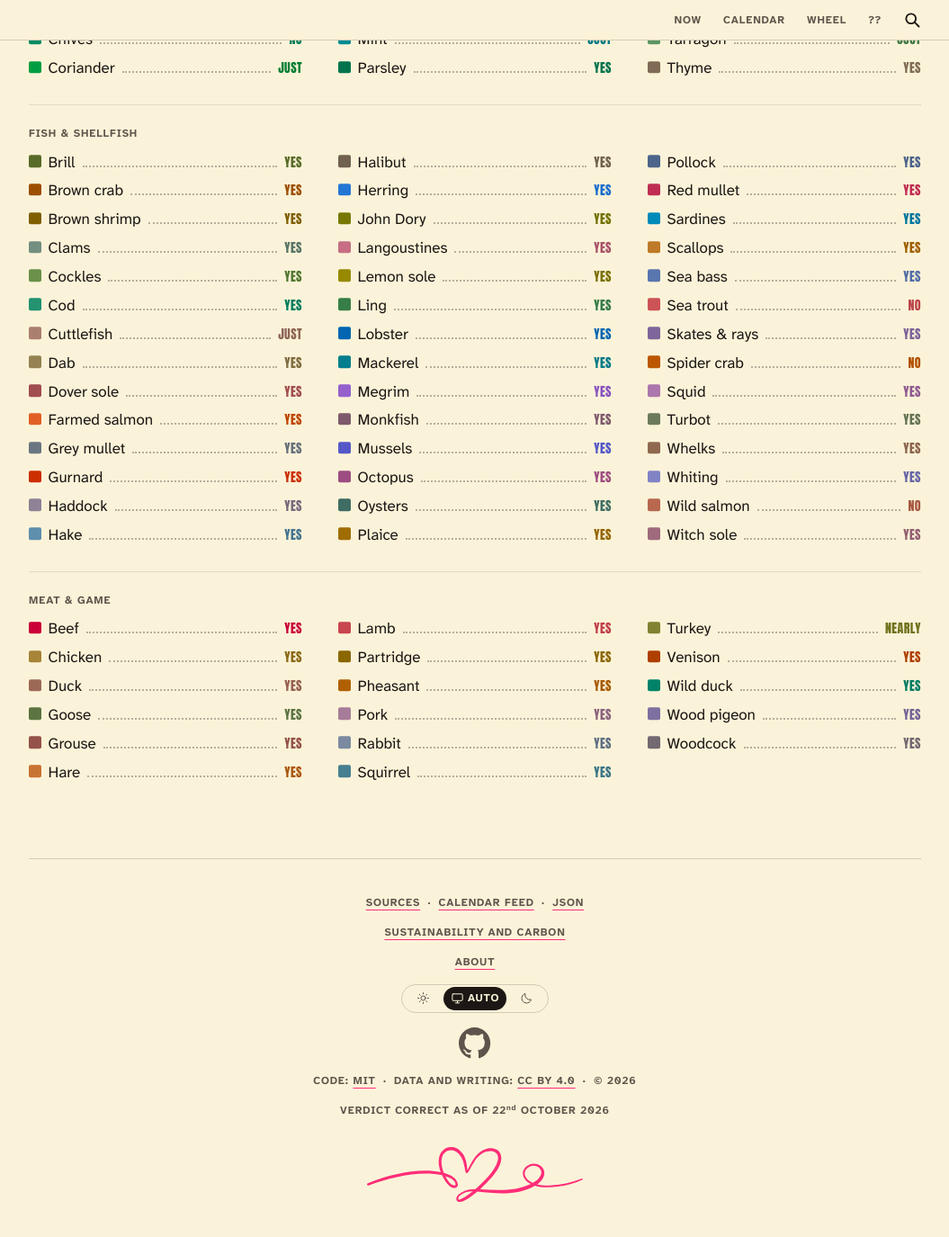
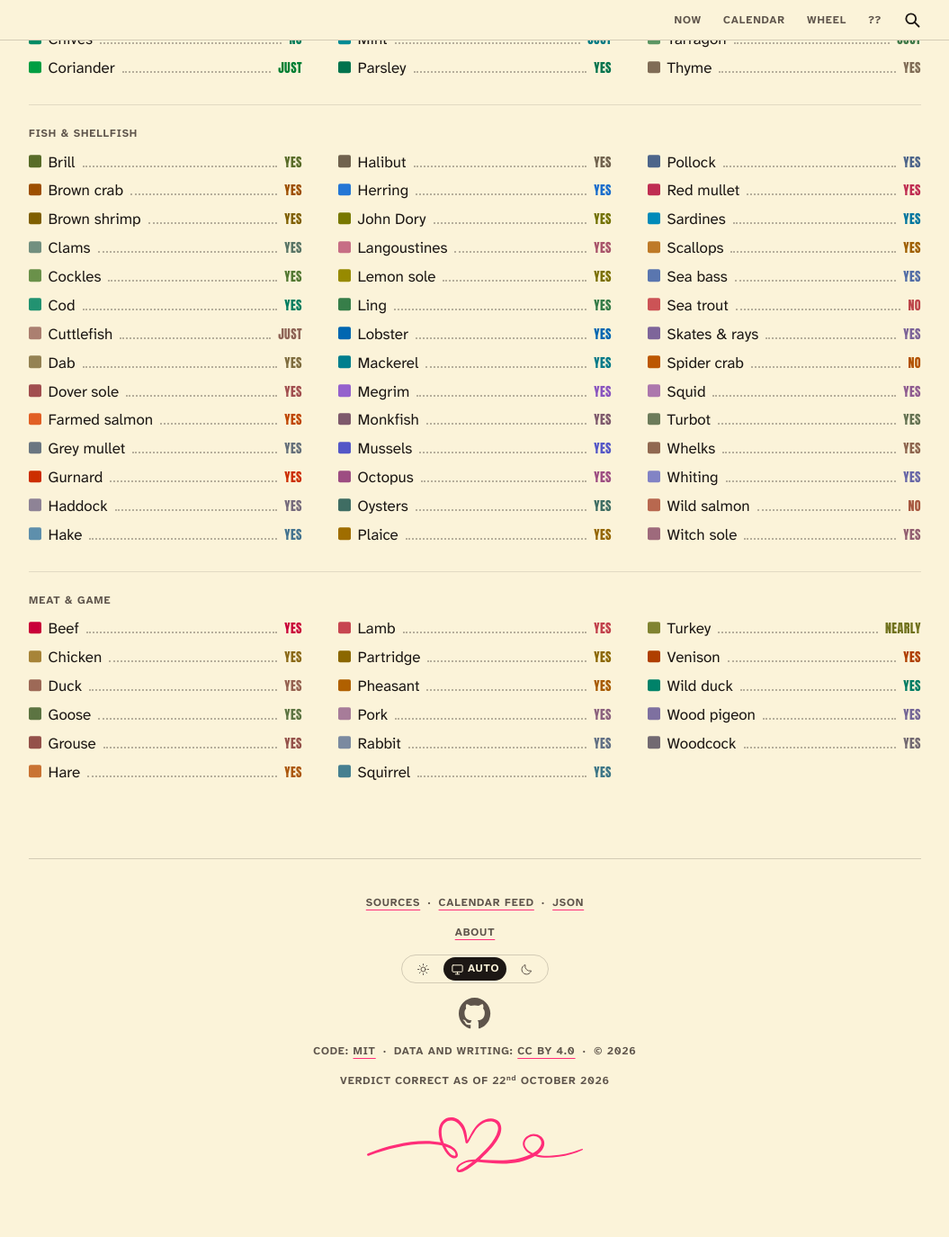
Before and after one commit to DeckOfPandas/is-it-rhubarb-yet, a Jekyll site: the page built from index.html, in a window 1280 px wide and 1400 px high, scrolled down 2678 px. Shown: the top 1375 px of the window at 90% size, without its empty margins (112-1167 px from the left). Built offline with Jekyll 4.4.1, drawn with Linux system fonts in a browser that asks for light colours; part of the change alters nothing that is shown.

Commit message:
(design) The header search goes home on Enter only; a never-food's card links to its page; the sustainability line leaves the footer
The header search went to home after 0.3s on one good match or 0.8s on
two or more letters, so a slow typist ("c", a pause, "a") was carried
off mid-word and a phone lost its keyboard with the word half typed.
Typing now only colours the word for one good match and offers its
completion; Enter (a phone's Go) asks home, as it always did.

The never card was a full stop with no link, though the never page has
the quotation, the share card and the ways on, and search is how anyone
finds it: it has "Tell me why →" now, Up and Down reach it and Enter
opens it. The no-match card alone has no action.

"Sustainability and carbon" is "Information coming soon." and had its
own line in every footer, a dead end one tap from every page; the line
goes until the page has content. The page stays, noindex, at its
reserved slug.

Co-Authored-By: Claude Fable 5.1 <noreply@anthropic.com>

```diff
--- a/_layouts/default.html
+++ b/_layouts/default.html
@@ -132,15 +132,15 @@ JPEG; every other page shows the home card.
   </main>
   {%- comment -%} Every word in the footer is caps, Atkinson 700, muted;
      every text link in it is underlined in pink at all times. Top to
-     bottom: the data links, Sustainability and carbon, About, the theme switch, GitHub, the
-     licences, the as-of date, the signature. {%- endcomment -%}
+     bottom: the data links, About, the theme switch, GitHub, the
+     licences, the as-of date, the signature. The sustainability page
+     is not linked until it has content. {%- endcomment -%}
   <footer class="site-footer">
     <nav class="footer-links" aria-label="About this site">
       <a href="{{ '/sources/' | relative_url }}">Sources</a>
       <a href="{{ '/sources/' | relative_url }}#calendar-feed">Calendar feed</a>
       <a href="{{ '/foods.json' | relative_url }}">JSON</a>
     </nav>
-    <p class="footer-about"><a href="{{ '/sustainability-and-carbon/' | relative_url }}">Sustainability and carbon</a></p>
     <p class="footer-about"><a href="{{ '/about/' | relative_url }}">About</a></p>
     {%- comment -%} A radio group, so the current choice is checked and
        announced; each input carries its spoken name, since the sun and the
--- a/assets/site.css
+++ b/assets/site.css
@@ -536,8 +536,11 @@ main:has(#kind-meat:checked) .ordered > .by-meat { display: block; }
 .one-dial .wheel { display: block; width: 100%; margin: 0; }
 .one-dial .month, .one-dial .today-label { display: none; }
 .wheel svg.mono .blend { stroke: var(--c); }
-.one-result.is-plain { grid-template-columns: minmax(0, 1fr); grid-template-areas: "text"; }
-.one-result.is-plain .one-more, .one-result.is-plain .one-hint, .one-result.is-plain .one-dial { display: none; }
+/* A plain card keeps its action ("Tell me why →" on a never-food's) but
+   not the keycap or the dial; nothing found has no action at all. */
+.one-result.is-plain { grid-template-columns: minmax(0, 1fr); grid-template-areas: "text" "more"; }
+.one-result.is-plain .one-hint, .one-result.is-plain .one-dial, .one-result.is-unknown .one-more { display: none; }
+.one-result.is-unknown { grid-template-areas: "text"; }
 /* On home the hero asks the question, so the answer leaves it out, unless
    the hero's word is not the food's name (an alias, a later word, a
    variety): then the card asks it in the food's own name (.asks). */
--- a/assets/site.js
+++ b/assets/site.js
@@ -786,18 +786,17 @@
   // The same field as home's hero, matched against search.json: a food's
   // name, the names its varieties are said by, its aliases and shared
   // words, one food per hit at its best tier. It never answers here; it
-  // asks home, /?q=…, which answers as it always does: as soon as typing
-  // pauses 0.3s on one good match (the one that colours the word), or
-  // 0.8s on two or more letters that find several foods or none; at once
-  // on Enter (a phone's Go), which with nothing typed goes to home as it
-  // is. Escape puts RHUBARB back and leaves the field. Leaving, its slot
+  // asks home, /?q=…, which answers as it always does, on Enter (a
+  // phone's Go), which with nothing typed goes to home as it is. Typing
+  // only colours the word for one good match and offers its completion.
+  // Escape puts RHUBARB back and leaves the field. Leaving, its slot
   // takes the hero's view-transition name, so the word flies into the
   // hero, and on a wide screen home keeps typing where it left off.
   var CARRY = "hook-carry";
   function initHeadSearch() {
     var input = document.getElementById("head-input");
     if (!input) return;
-    var index = [], timer = null, lead = null, hits = [];
+    var index = [], lead = null, hits = [];
     // The index is fetched when the field is first touched, not on every
     // page load; a field that already holds text fetches at once.
     var indexIn = null;
@@ -830,33 +829,29 @@
     }
     var field = hookField(input, { stacked: function () { return false; }, onChange: change });
     function go() {
-      clearTimeout(timer);
       var q = input.value.trim();
       input.parentElement.style.viewTransitionName = "search-word";
       try { sessionStorage.setItem(CARRY, "1"); } catch (e) {}
       location.href = BASE + (q ? "?q=" + encodeURIComponent(input.value) : "");
     }
+    // Typing only colours the word and offers a completion; the page
+    // changes on Enter (a phone's Go) alone, never on a timer, so a slow
+    // typist is not carried off mid-word.
     function change() {
-      clearTimeout(timer);
       var q = input.value.trim();
       hits = search(q);
       lead = hits.length && hits[0].tier <= 2 && !(hits[1] && hits[1].tier === hits[0].tier) ? hits[0].it : null;
       field.update(lead);
-      if (lead) timer = setTimeout(go, 300);
-      else if (fold(q).replace(/ /g, "").length >= 2) timer = setTimeout(go, 800);
     }
     input.form.addEventListener("submit", function (e) { e.preventDefault(); go(); });
     // One Escape does it all, a completion showing or not.
     input.addEventListener("keydown", function (e) {
       if (e.key !== "Escape") return;
       e.preventDefault();
-      clearTimeout(timer);
       input.value = "";
       field.update(null);
       input.blur();
     });
-    // Only typing goes: leaving the field stops a pending search.
-    input.addEventListener("blur", function () { clearTimeout(timer); });
     document.querySelectorAll(".search-link").forEach(function (a) {
       a.addEventListener("click", function (e) {
         e.preventDefault();
@@ -1043,14 +1038,16 @@
         one.classList.toggle("asks", !sameWords(heroWord(it, q), it.ask));
         one.querySelector(".one-word").textContent = verdict + ".";
         one.querySelector(".one-line").textContent = it.line();
-        oneMore.hidden = !!it.never;
+        // A never-food's card links to its page too ("Tell me why"), which
+        // carries the quotation and the ways on; only the dial is left out.
+        oneMore.hidden = false;
         oneMore.href = foodUrl(it.slug);
-        setArrowText(oneMore, tellMeAbout(it.name));
+        setArrowText(oneMore, it.never ? "Tell me why" : tellMeAbout(it.name));
         var ring = it.ring();
         dialFor(it.never ? null : it.slug, ring, ring >= 0 ? it.colour() : null);
         one.hidden = false;
-        answered = it.never ? "never" : "link";
-        picks = it.never ? [] : [oneMore];
+        answered = "link";
+        picks = [oneMore];
         status.textContent = "1 match: " + it.name + (it.label ? " (" + it.label + ")" : "") + ", " + verdict.toLowerCase() + ".";
         if (also.length) {
           alsoLine.appendChild(document.createTextNode("Also: "));
@@ -1149,7 +1146,7 @@
     });
     input.form.addEventListener("submit", function (e) {
       e.preventDefault();
-      var go = active >= 0 ? picks[active] : results.hidden || !none.hidden || answered === "never" ? null : picks[0];
+      var go = active >= 0 ? picks[active] : results.hidden || !none.hidden ? null : picks[0];
       if (go === oneMore) nameFor(true);
       if (go) location.href = go.href;
     });
```
